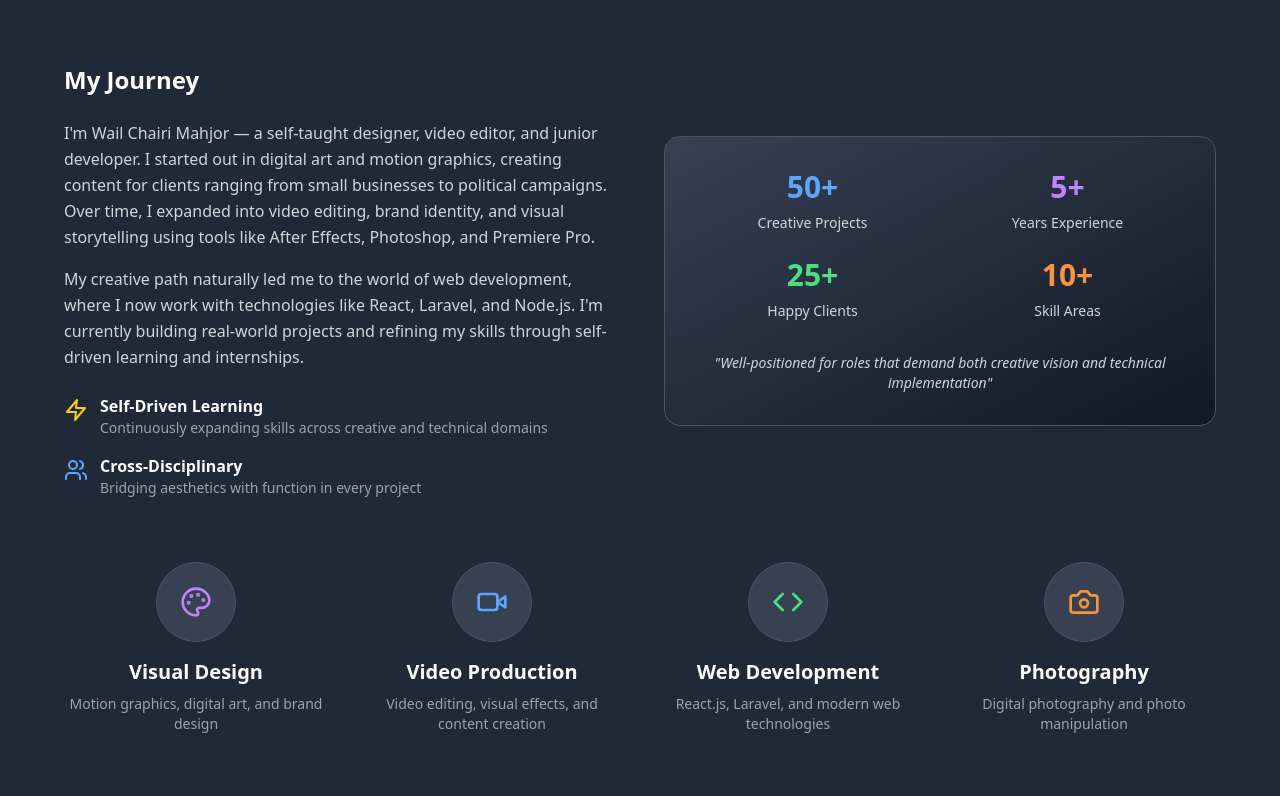
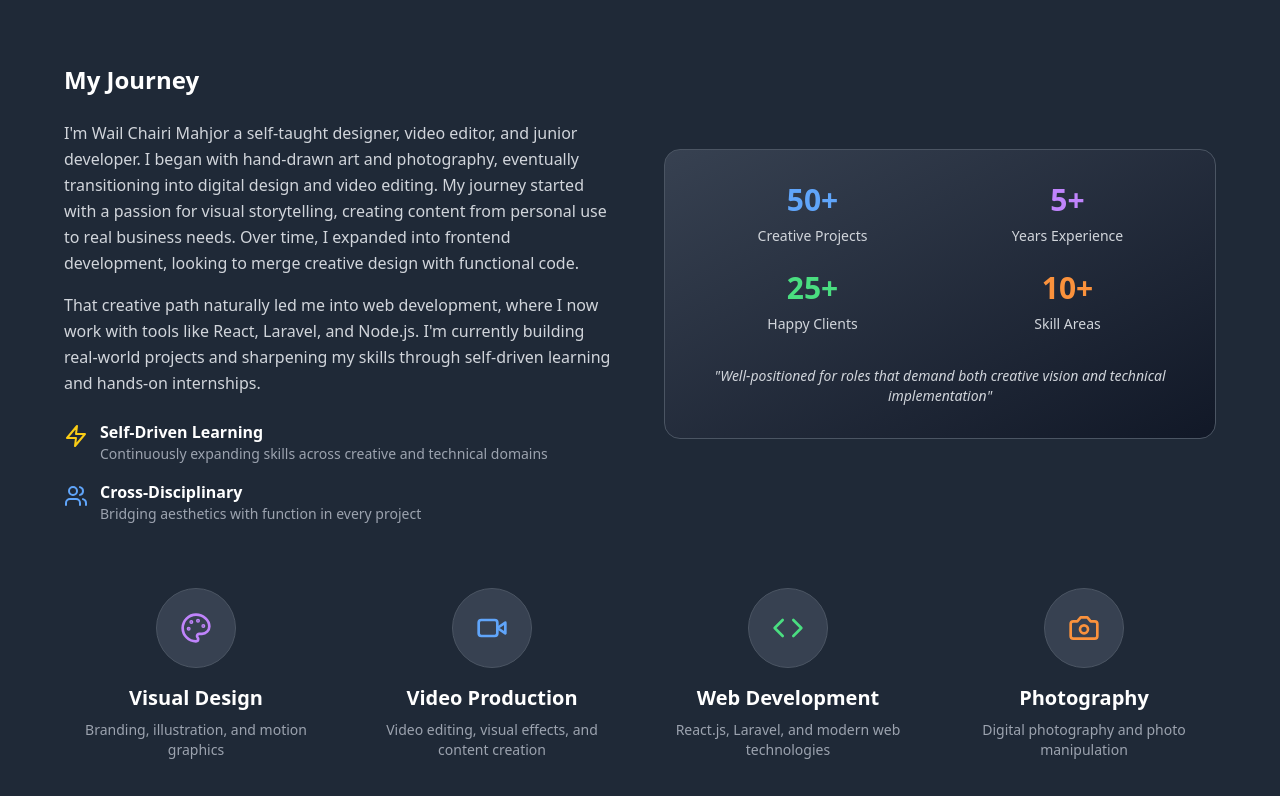
Before and after one commit to wailchairi/Portfolio, a React (Vite) app: page / in a window 1280 px wide. Shown: the part 964-1760 px from the top of the page. Built offline with nearby package versions, Linux system fonts and the light colour scheme.

Commit message:
experience and contact

```diff
--- a/src/components/About.tsx
+++ b/src/components/About.tsx
@@ -6,7 +6,7 @@ const About = () => {
     {
       icon: <Palette className="w-8 h-8 text-purple-400" />,
       title: "Visual Design",
-      description: "Motion graphics, digital art, and brand design"
+      description: "Branding, illustration, and motion graphics"
     },
     {
       icon: <Video className="w-8 h-8 text-blue-400" />,
@@ -53,18 +53,19 @@ const About = () => {
             <div>
               <h3 className="text-2xl font-semibold text-white mb-6">My Journey</h3>
               <p className="text-gray-300 mb-4 leading-relaxed">
-                 I'm Wail Chairi Mahjor — a self-taught designer, video editor,
-                 and junior developer. I started out in digital art and motion graphics,
-                 creating content for clients ranging from small businesses to political campaigns.
-                 Over time, I expanded into video editing, brand identity, and visual storytelling using
-                 tools like After Effects, Photoshop, and Premiere Pro.
+                  I'm Wail Chairi Mahjor a self-taught designer, video editor, and junior developer.
+                  I began with hand-drawn art and photography, eventually transitioning into digital design and video editing.
+                  My journey started with a passion for visual storytelling,
+                  creating content from personal use to real business needs.
+                  Over time, I expanded into frontend development, looking to merge creative design with functional code.
+
               </p>
 
               <p className="text-gray-300 mb-6 leading-relaxed">
-                My creative path naturally led me to the world of web development,
-                where I now work with technologies like React, Laravel,
-                and Node.js. I'm currently building real-world projects and refining my skills
-                through self-driven learning and internships.
+                That creative path naturally led me into web development,
+                where I now work with tools like React, Laravel, and Node.js.
+                I'm currently building real-world projects and sharpening my skills
+                through self-driven learning and hands-on internships.
               </p>
 
               <div className="space-y-4">
--- a/src/components/Contact.tsx
+++ b/src/components/Contact.tsx
@@ -1,5 +1,5 @@
 import React, { useState } from 'react';
-import { Mail, Phone, MapPin, Github, Linkedin, Instagram, Send, MessageCircle } from 'lucide-react';
+import { Mail, MapPin, Github, Linkedin, Instagram, Send, MessageCircle } from 'lucide-react';
 
 const Contact = () => {
   const [formData, setFormData] = useState({
@@ -27,20 +27,20 @@ const Contact = () => {
     {
       icon: <Mail className="w-6 h-6" />,
       label: "Email",
-      value: "wail.chairi@email.com",
-      link: "mailto:wail.chairi@email.com"
+      value: "chairiwail@gmail.com",
+      link: "mailto:chairiwail@gmail.com"
     },
     {
       icon: <MessageCircle className="w-6 h-6" />,
       label: "WhatsApp",
-      value: "+212 XXX XXX XXX",
-      link: "https://wa.me/212XXXXXXXXX"
+      value: "+212 658 018 597",
+      link: "https://wa.me/212658018597"
     },
     {
       icon: <MapPin className="w-6 h-6" />,
       label: "Location",
-      value: "Morocco",
-      link: "#"
+      value: "tangier , Morocco",
+      link: "https://www.google.com/maps/place/tangier+morocco/data=!4m2!3m1!1s0xd0b875cf04c132d:0x76bfc571bfb4e17a?sa=X&ved=1t:155783&ictx=111"
     }
   ];
 
@@ -48,17 +48,17 @@ const Contact = () => {
     {
       icon: <Github className="w-6 h-6" />,
       label: "GitHub",
-      url: "https://github.com"
+      url: "https://github.com/wailchairi"
     },
     {
       icon: <Linkedin className="w-6 h-6" />,
       label: "LinkedIn",
-      url: "https://linkedin.com"
+      url: "https://www.linkedin.com/in/wail-chairi-mahjor-88865b344/"
     },
     {
       icon: <Instagram className="w-6 h-6" />,
       label: "Instagram",
-      url: "https://instagram.com"
+      url: "https://www.instagram.com/wailchairimahjor/"
     }
   ];
 
@@ -83,6 +83,8 @@ const Contact = () => {
                   <a
                     key={index}
                     href={info.link}
+                    target="_blank"
+                    rel="noopener noreferrer"
                     className="flex items-center p-4 bg-gray-700 rounded-lg hover:bg-gray-600 transition-colors duration-200 group border border-gray-600"
                   >
                     <div className="text-blue-400 mr-4 group-hover:text-blue-300">
@@ -103,6 +105,8 @@ const Contact = () => {
                     <a
                       key={index}
                       href={social.url}
+                      target="_blank"
+                      rel="noopener noreferrer"
                       className="p-3 bg-gray-700 rounded-full hover:bg-gradient-to-r hover:from-blue-500 hover:to-purple-600 transition-all duration-200 group border border-gray-600"
                       title={social.label}
                     >
--- a/src/components/Experience.tsx
+++ b/src/components/Experience.tsx
@@ -4,45 +4,77 @@ import { Calendar, MapPin, Briefcase } from 'lucide-react';
 const Experience = () => {
 const experiences = [
   {
-      title: "Creative Developer",
-      company: "Freelance",
-      location: "Remote",
-      period: "2023 - Present",
+    title: "Frontend Intern – Developer",
+    company: "Flex Business",
+    location: "Morocco",
+    period: "May 2025 – Present",
     type: "Current",
-      description: "Combining creative design with web development skills to create unique digital experiences. Working on React.js projects while maintaining a strong portfolio of motion graphics and visual design work.",
+    description:
+      "Contributing to a delivery management platform using React and Tailwind. Collaborating with the dev team on components, dashboards, and API integration.",
     achievements: [
-        "Developed modern web applications using React.js and Node.js",
-        "Created motion graphics and visual content for diverse clients",
-        "Bridged the gap between design and development in project workflows"
-      ]
+      "Built reusable components and dashboards with React.js",
+      "Worked with real backend APIs and authentication flows",
+      "Practiced Git, collaboration workflows, and code reviews",
+    ],
   },
   {
-      title: "Motion Graphics Designer",
-      company: "Various Agencies",
-      location: "Morocco",
-      period: "2020 - 2023",
+    title: "Video Editor & Motion Designer",
+    company: "Highkey Agency",
+    location: "Remote",
+    period: "July 2023 – April 2024",
     type: "Creative",
-      description: "Specialized in creating compelling motion graphics, visual effects, and brand content for agencies and political campaigns. Developed expertise in video editing and digital storytelling.",
+    description:
+      "Created short-form video content for social platforms. Focused on fast-paced editing and storytelling.",
     achievements: [
-        "Produced 100+ motion graphics pieces for political campaigns",
-        "Designed complete brand identities and visual systems",
-        "Collaborated with agencies on high-profile creative projects"
-      ]
+      "Produced 100+ short videos optimized for engagement",
+      "Handled all editing, sound design, and animation independently",
+      "Adapted visual content for multiple brands and audiences",
+    ],
   },
   {
-      title: "Visual Designer & Video Editor",
-      company: "Creative Studios",
+    title: "Freelance Designer & Editor",
+    company: "Independent Clients",
+    location: "Remote",
+    period: "2020 – 2023",
+    type: "Creative",
+    description:
+      "Provided design and editing services to local businesses and individuals. Specialized in logos, flyers, posters, and video edits.",
+    achievements: [
+      "Delivered consistent branding materials and promo videos",
+      "Worked directly with clients from concept to final delivery",
+      "Used Adobe Creative Suite for most projects",
+    ],
+  },
+  {
+    title: "Graphic Designer & Print Operator",
+    company: "Local Print Shop",
     location: "Morocco",
-      period: "2018 - 2020",
+    period: "2021 – 2023",
     type: "Design",
-      description: "Focused on video editing, digital art creation, and photo manipulation. Built foundational skills in visual storytelling and developed proficiency in industry-standard creative software.",
+    description:
+      "Handled both digital design and physical print production of materials including business cards, posters, books, and menus.",
     achievements: [
-        "Edited and produced promotional videos and content",
-        "Created digital art and photo manipulations for various projects",
-        "Developed expertise in Adobe Creative Suite and design workflows"
-      ]
-    }
+      "Designed and prepared hundreds of print-ready files",
+      "Worked daily with clients under short deadlines",
+      "Built solid layout and typography habits",
+    ],
+  },
+  {
+    title: "Campaign Content Creator",
+    company: "RNI – Tangier",
+    location: "Morocco",
+    period: "September 2021",
+    type: "Creative",
+    description:
+      "Worked on political content during the election campaign. Focused on photography, visual identity, and poster creation.",
+    achievements: [
+      "Photographed campaign events and edited materials on the spot",
+      "Designed printed media under tight political deadlines",
+      "Collaborated with communication teams on branding",
+    ],
+  },
 ];
+
 
   const getTypeColor = (type: string) => {
     switch (type) {
@@ -60,7 +92,7 @@ const Experience = () => {
           <div className="text-center mb-16">
             <h2 className="text-4xl font-bold text-white mb-4">Professional Journey</h2>
             <p className="text-xl text-gray-300">
-              My evolution from creative designer to multidisciplinary developer
+              trying to fit my skills into real-world projects
             </p>
           </div>
 
```
Lines whose indentation alone changed are shown as unchanged.
